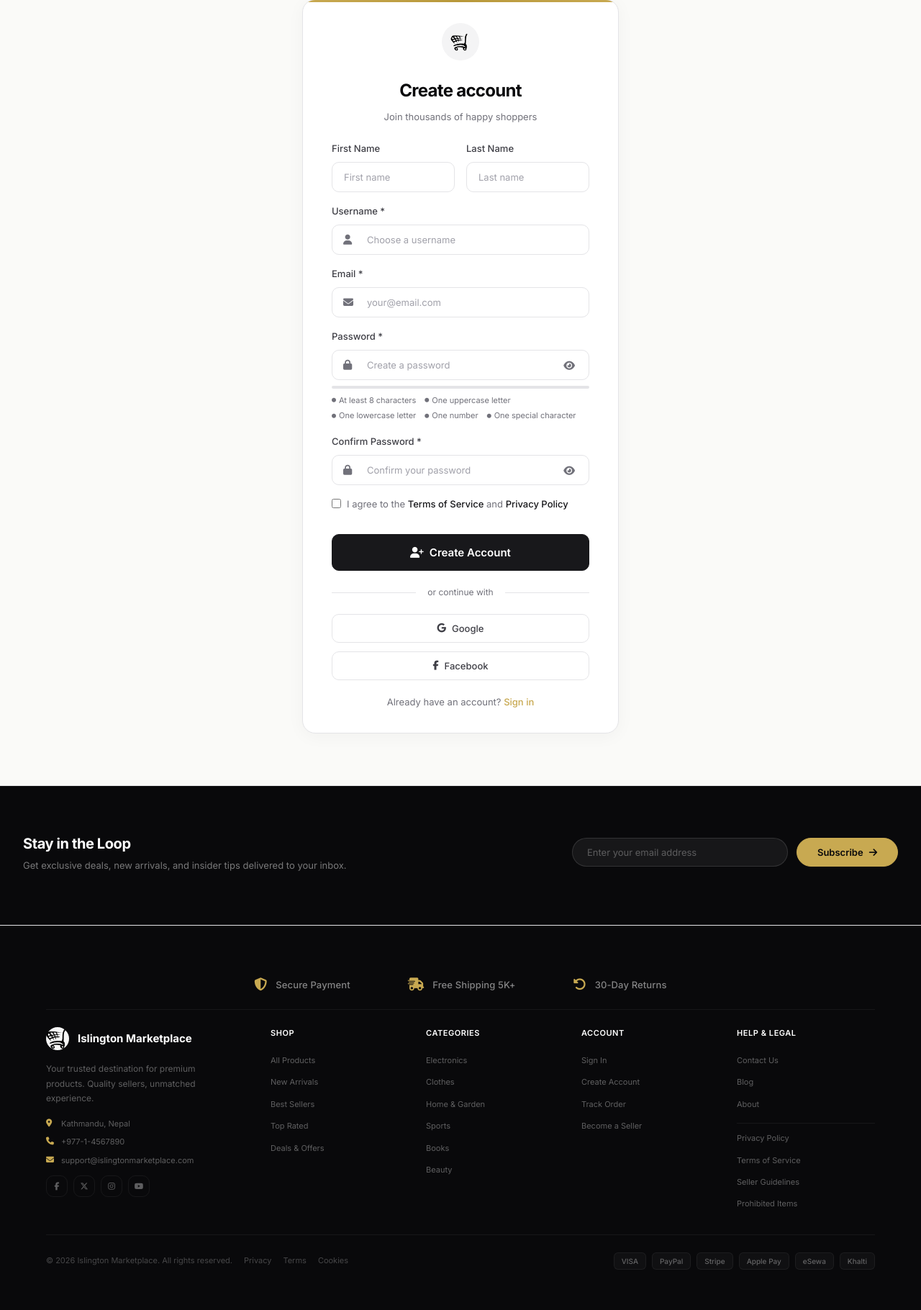
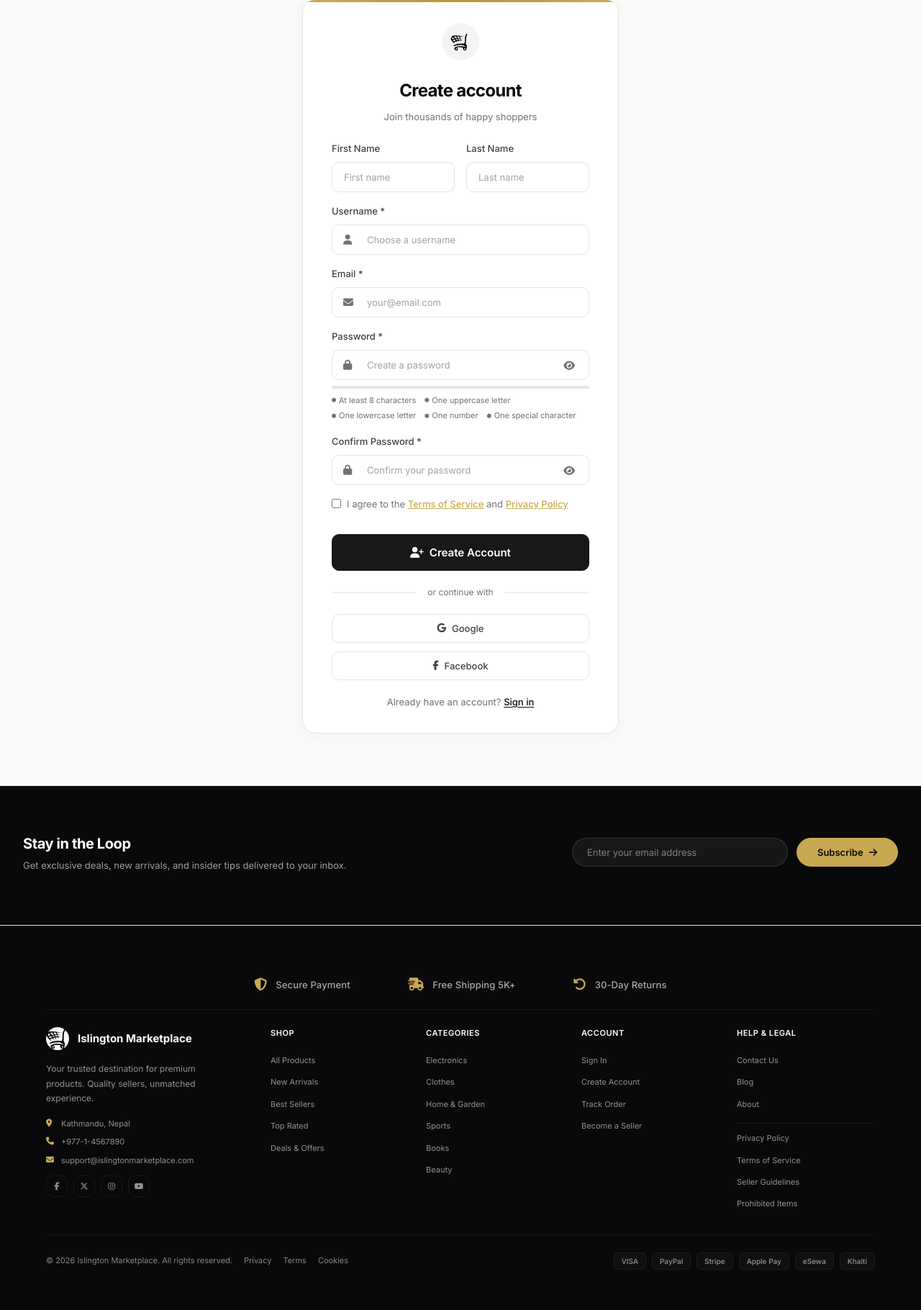
Before and after one commit to KushalKhanal777/MarketPlace, a Django app: page /register/ in a window 1280 px wide. Shown: the part 161-1981 px from the top of the page at 72% size. Run offline with Django 4.2, Linux system fonts and the light colour scheme; data comes from the database, SQL or seed files in the repository; both versions use the stored data as it was after the commit.

Commit message:
fix text contrast issues across all pages
- Fix register page: Terms/Privacy links now visible with accent color and underline
- Fix auth footer links: use ink color instead of low-contrast accent gold
- Fix footer text opacity: bump brand/contact/links from 0.35 to 0.55, bottom from 0.25 to 0.50
- Fix newsletter text opacity: bump from 0.3-0.45 to 0.45-0.6
- Fix hero/page-header/dashboard subtitle opacity: bump from 0.4-0.45 to 0.6-0.65
- Fix seller template subtitle opacity: bump from 0.4 to 0.6
- Fix footer trust items opacity: bump from 0.50 to 0.65
- Fix payment icons opacity: bump from 0.35 to 0.55

```diff
--- a/static/css/style.css
+++ b/static/css/style.css
@@ -374,7 +374,7 @@ input, textarea, select { font-family: inherit; }
 .hero-slide-content { position: relative; z-index: 2; max-width: 620px; padding: 0 var(--sp-16); }
 .hero-slide .hero-badge { display: inline-flex; align-items: center; gap: var(--sp-2); padding: 8px 20px; border-radius: var(--r-full); background: rgba(200,169,81,0.12); backdrop-filter: blur(10px); border: 1px solid rgba(200,169,81,0.2); color: var(--accent); font-size: var(--text-xs); font-weight: 600; margin-bottom: var(--sp-6); letter-spacing: 0.02em; animation: slideUp 0.6s 0.1s ease-out both; }
 .hero-slide h1 { font-family: var(--font-display); font-size: clamp(2.2rem, 5vw, 3.5rem); font-weight: 800; color: #fff; letter-spacing: -0.04em; line-height: 1.1; margin-bottom: var(--sp-5); animation: slideUp 0.6s 0.2s ease-out both; }
-.hero-slide p { font-size: var(--text-md); color: rgba(255,255,255,0.45); line-height: 1.75; margin-bottom: var(--sp-8); max-width: 480px; animation: slideUp 0.6s 0.3s ease-out both; }
+.hero-slide p { font-size: var(--text-md); color: rgba(255,255,255,0.65); line-height: 1.75; margin-bottom: var(--sp-8); max-width: 480px; animation: slideUp 0.6s 0.3s ease-out both; }
 .hero-slide .hero-actions { display: flex; gap: var(--sp-4); flex-wrap: wrap; animation: slideUp 0.6s 0.4s ease-out both; }
 .hero-slide .btn-primary { background: var(--accent); color: var(--secondary); border-color: var(--accent); font-weight: 600; padding: 12px 32px; font-size: var(--text-sm); }
 .hero-slide .btn-primary:hover { background: var(--accent-hover); border-color: var(--accent-hover); box-shadow: 0 8px 32px rgba(200,169,81,0.3); transform: translateY(-1px); }
@@ -571,7 +571,7 @@ input, textarea, select { font-family: inherit; }
 .page-header::before { content: ''; position: absolute; inset: 0; background: radial-gradient(ellipse at 50% 50%, rgba(200,169,81,0.06) 0%, transparent 70%); pointer-events: none; }
 .page-header-content { position: relative; z-index: 1; }
 .page-header h1 { font-family: var(--font-display); font-size: var(--text-3xl); font-weight: 700; color: #fff; letter-spacing: -0.03em; margin-bottom: var(--sp-3); }
-.page-header p { color: rgba(255,255,255,0.4); font-size: var(--text-sm); }
+.page-header p { color: rgba(255,255,255,0.6); font-size: var(--text-sm); }
 
 /* ========== PROMO BANNER ========== */
 .promo-banner { background: var(--accent); color: var(--secondary); padding: 10px 0; margin-bottom: var(--sp-6); border-radius: var(--r-lg); }
@@ -855,47 +855,47 @@ input, textarea, select { font-family: inherit; }
 .newsletter-section { background: var(--secondary); border-top: 1px solid var(--border); border-bottom: 1px solid var(--border); padding: var(--sp-10) 0; }
 .newsletter-inner { display: flex; align-items: center; justify-content: space-between; gap: var(--sp-8); }
 .newsletter-text h2 { font-family: var(--font-display); font-size: var(--text-xl); font-weight: 700; color: #fff; letter-spacing: -0.02em; margin-bottom: var(--sp-1); }
-.newsletter-text p { color: rgba(255,255,255,0.45); font-size: var(--text-sm); }
+.newsletter-text p { color: rgba(255,255,255,0.6); font-size: var(--text-sm); }
 .newsletter-form { display: flex; gap: var(--sp-3); flex-shrink: 0; }
 .newsletter-form input { width: 300px; padding: 10px 20px; border-radius: var(--r-full); border: 1.5px solid rgba(255,255,255,0.12); background: rgba(255,255,255,0.06); color: #fff; font-size: var(--text-sm); outline: none; transition: all var(--dur-base); }
-.newsletter-form input::placeholder { color: rgba(255,255,255,0.3); }
+.newsletter-form input::placeholder { color: rgba(255,255,255,0.45); }
 .newsletter-form input:focus { border-color: var(--accent); background: rgba(255,255,255,0.08); box-shadow: 0 0 0 3px rgba(200,169,81,0.15); }
 .newsletter-form .btn { flex-shrink: 0; background: var(--accent); color: var(--secondary); border-color: var(--accent); font-weight: 600; border-radius: var(--r-full); padding: 10px 28px; }
 .newsletter-form .btn:hover { background: var(--accent-hover); box-shadow: 0 4px 16px rgba(200,169,81,0.3); }
 @media (max-width: 768px) { .newsletter-inner { flex-direction: column; text-align: center; } .newsletter-form { width: 100%; } .newsletter-form input { flex: 1; width: 100%; min-width: 0; } }
 .newsletter-trust { display: flex; align-items: center; justify-content: center; gap: var(--sp-6); margin-top: var(--sp-6); }
-.newsletter-trust span { display: flex; align-items: center; gap: var(--sp-2); font-size: var(--text-xs); color: rgba(255,255,255,0.3); }
+.newsletter-trust span { display: flex; align-items: center; gap: var(--sp-2); font-size: var(--text-xs); color: rgba(255,255,255,0.45); }
 .newsletter-trust i { color: var(--accent); font-size: 11px; }
 
 /* ========== FOOTER ========== */
-.footer { background: var(--secondary); color: rgba(255,255,255,0.55); padding: var(--sp-6) var(--sp-8) 0; margin-top: 0; }
+.footer { background: var(--secondary); color: rgba(255,255,255,0.65); padding: var(--sp-6) var(--sp-8) 0; margin-top: 0; }
 .footer-main { display: grid; grid-template-columns: 1.5fr 1fr 1fr 1fr 1fr; gap: var(--sp-6); padding-bottom: var(--sp-8); }
 .footer-brand { grid-column: 1; grid-row: 1 / -1; }
 .footer-brand-logo { display: flex; align-items: center; gap: var(--sp-3); margin-bottom: var(--sp-4); font-family: var(--font-display); font-size: var(--text-md); font-weight: 700; color: #fff; }
-.footer-brand p { font-size: var(--text-xs); line-height: 1.7; margin-bottom: var(--sp-4); color: rgba(255,255,255,0.35); max-width: 240px; }
-.footer-contact-item { display: flex; align-items: flex-start; gap: var(--sp-2); font-size: 11px; color: rgba(255,255,255,0.35); margin-bottom: var(--sp-2); }
+.footer-brand p { font-size: var(--text-xs); line-height: 1.7; margin-bottom: var(--sp-4); color: rgba(255,255,255,0.55); max-width: 240px; }
+.footer-contact-item { display: flex; align-items: flex-start; gap: var(--sp-2); font-size: 11px; color: rgba(255,255,255,0.55); margin-bottom: var(--sp-2); }
 .footer-contact-item i { color: var(--accent); margin-top: 2px; width: 13px; }
-.footer-contact-item a { color: rgba(255,255,255,0.35); }
+.footer-contact-item a { color: rgba(255,255,255,0.55); }
 .footer-contact-item a:hover { color: var(--accent); }
 .footer-social { display: flex; gap: var(--sp-2); margin-top: var(--sp-3); }
-.footer-social a { width: 30px; height: 30px; border-radius: var(--r-md); border: 1px solid rgba(255,255,255,0.06); display: flex; align-items: center; justify-content: center; color: rgba(255,255,255,0.35); transition: all var(--dur-fast); font-size: 11px; }
+.footer-social a { width: 30px; height: 30px; border-radius: var(--r-md); border: 1px solid rgba(255,255,255,0.06); display: flex; align-items: center; justify-content: center; color: rgba(255,255,255,0.55); transition: all var(--dur-fast); font-size: 11px; }
 .footer-social a:hover { background: rgba(200,169,81,0.10); color: var(--accent); border-color: rgba(200,169,81,0.20); }
 .footer-col h4 { font-size: 11px; font-weight: 600; color: #fff; margin-bottom: var(--sp-4); text-transform: uppercase; letter-spacing: 0.05em; }
 .footer-col ul { display: flex; flex-direction: column; gap: var(--sp-2); }
-.footer-col ul li a { font-size: 11px; color: rgba(255,255,255,0.35); transition: color var(--dur-fast); }
+.footer-col ul li a { font-size: 11px; color: rgba(255,255,255,0.55); transition: color var(--dur-fast); }
 .footer-col ul li a:hover { color: var(--accent); }
 .footer-col ul li.footer-divider { margin-top: var(--sp-2); padding-top: var(--sp-2); border-top: 1px solid rgba(255,255,255,0.06); }
 .footer-trust { display: flex; align-items: center; justify-content: center; gap: 80px; padding: var(--sp-6) 0; border-bottom: 1px solid rgba(255,255,255,0.06); margin-bottom: var(--sp-6); }
 .trust-item { display: flex; align-items: center; gap: var(--sp-3); }
 .trust-item i { font-size: 18px; color: var(--accent); }
-.trust-item span { font-size: var(--text-sm); color: rgba(255,255,255,0.50); font-weight: 500; letter-spacing: 0.01em; }
+.trust-item span { font-size: var(--text-sm); color: rgba(255,255,255,0.65); font-weight: 500; letter-spacing: 0.01em; }
 .footer-bottom { display: flex; justify-content: space-between; align-items: center; padding: var(--sp-6) 0; border-top: 1px solid rgba(255,255,255,0.06); }
-.footer-bottom-left { display: flex; align-items: center; gap: var(--sp-4); font-size: 11px; color: rgba(255,255,255,0.25); }
-.footer-bottom-left a { color: rgba(255,255,255,0.25); }
+.footer-bottom-left { display: flex; align-items: center; gap: var(--sp-4); font-size: 11px; color: rgba(255,255,255,0.50); }
+.footer-bottom-left a { color: rgba(255,255,255,0.50); }
 .footer-bottom-left a:hover { color: var(--accent); }
 .footer-bottom-right { display: flex; align-items: center; gap: var(--sp-3); }
 .payment-icons { display: flex; gap: var(--sp-2); align-items: center; }
-.payment-icon { padding: 3px 10px; border-radius: var(--r-sm); background: rgba(255,255,255,0.03); border: 1px solid rgba(255,255,255,0.05); font-size: 10px; color: rgba(255,255,255,0.35); font-weight: 500; }
+.payment-icon { padding: 3px 10px; border-radius: var(--r-sm); background: rgba(255,255,255,0.03); border: 1px solid rgba(255,255,255,0.05); font-size: 10px; color: rgba(255,255,255,0.55); font-weight: 500; }
 
 /* ========== TOAST NOTIFICATIONS ========== */
 .toast-container { position: fixed; top: calc(var(--header-h) + var(--sp-4)); right: var(--sp-4); z-index: 10000; display: flex; flex-direction: column; gap: var(--sp-2); max-width: 380px; }
@@ -941,8 +941,8 @@ input, textarea, select { font-family: inherit; }
 .auth-social .btn { width: 100%; border-color: var(--border); background: var(--surface); color: var(--ink-soft); }
 .auth-social .btn:hover { background: var(--bg-alt); border-color: var(--ink-faint); }
 .auth-footer { text-align: center; margin-top: var(--sp-5); font-size: var(--text-sm); color: var(--ink-muted); }
-.auth-footer a { color: var(--accent); font-weight: 500; }
-.auth-footer a:hover { text-decoration: underline; }
+.auth-footer a { color: var(--ink); font-weight: 500; text-decoration: underline; text-underline-offset: 2px; }
+.auth-footer a:hover { color: var(--accent); }
 .auth-alert { padding: var(--sp-4); border-radius: var(--r-md); font-size: var(--text-sm); margin-bottom: var(--sp-5); display: flex; align-items: center; gap: var(--sp-3); transition: opacity 0.3s ease; }
 .auth-alert.success { background: var(--success-bg); color: var(--success); }
 .auth-alert.error { background: var(--danger-bg); color: var(--danger); }
@@ -1006,7 +1006,7 @@ input, textarea, select { font-family: inherit; }
 .dashboard-bg-content { position: relative; z-index: 1; display: flex; align-items: center; justify-content: space-between; }
 .dashboard-bg-left { flex: 1; }
 .dashboard-bg h1 { font-family: var(--font-display); font-size: var(--text-xl); font-weight: 700; color: #fff; letter-spacing: -0.03em; margin-bottom: var(--sp-1); }
-.dashboard-bg p { color: rgba(255,255,255,0.4); font-size: var(--text-sm); }
+.dashboard-bg p { color: rgba(255,255,255,0.6); font-size: var(--text-sm); }
 .dashboard-bg-right { flex-shrink: 0; margin-left: var(--sp-6); }
 .dashboard-bg-logo { width: 56px; height: 56px; opacity: 0.15; }
 .dashboard-layout { display: grid; grid-template-columns: var(--sidebar-w) 1fr; gap: var(--sp-6); align-items: start; }
--- a/templates/auth/login.html
+++ b/templates/auth/login.html
@@ -46,7 +46,7 @@
                     <input type="checkbox" name="remember_me" style="accent-color: var(--primary); width: 16px; height: 16px;">
                     Remember me
                 </label>
-                <a href="{% url 'password_reset' %}" style="font-size: var(--text-sm); color: var(--accent); font-weight: 500;">Forgot password?</a>
+                <a href="{% url 'password_reset' %}" style="font-size: var(--text-sm); color: var(--ink); font-weight: 500;">Forgot password?</a>
             </div>
             <button type="submit" class="btn btn-primary btn-block btn-lg" id="loginBtn">
                 <i class="fas fa-arrow-right-to-bracket"></i> Sign In
--- a/templates/auth/register.html
+++ b/templates/auth/register.html
@@ -81,7 +81,7 @@
             <div style="margin-bottom: var(--sp-5);">
                 <label style="display: flex; align-items: flex-start; gap: var(--sp-2); font-size: var(--text-sm); color: var(--ink-muted); cursor: pointer;">
                     <input type="checkbox" required style="accent-color: var(--primary); margin-top: 3px;">
-                    <span>I agree to the <a href="#" style="color: var(--primary); font-weight: 500;">Terms of Service</a> and <a href="#" style="color: var(--primary); font-weight: 500;">Privacy Policy</a></span>
+                    <span>I agree to the <a href="{% url 'terms_of_service' %}" style="color: var(--accent); font-weight: 500; text-decoration: underline;">Terms of Service</a> and <a href="{% url 'privacy_policy' %}" style="color: var(--accent); font-weight: 500; text-decoration: underline;">Privacy Policy</a></span>
                 </label>
             </div>
             <button type="submit" class="btn btn-primary btn-block btn-lg" id="registerBtn">
--- a/templates/seller/application_status.html
+++ b/templates/seller/application_status.html
@@ -30,7 +30,7 @@
     letter-spacing: -0.03em;
     margin-bottom: var(--sp-2);
 }
-.status-hero p { color: rgba(255,255,255,0.4); font-size: var(--text-sm); }
+.status-hero p { color: rgba(255,255,255,0.6); font-size: var(--text-sm); }
 
 .status-badge {
     display: inline-flex; align-items: center; gap: var(--sp-2);
--- a/templates/seller/become_seller.html
+++ b/templates/seller/become_seller.html
@@ -30,7 +30,7 @@
     letter-spacing: -0.03em;
     margin-bottom: var(--sp-3);
 }
-.seller-hero p { color: rgba(255,255,255,0.4); font-size: var(--text-sm); max-width: 500px; margin: 0 auto; }
+.seller-hero p { color: rgba(255,255,255,0.6); font-size: var(--text-sm); max-width: 500px; margin: 0 auto; }
 .seller-hero .hero-icon {
     width: 64px; height: 64px; border-radius: var(--r-xl);
     background: rgba(200,169,81,0.12); color: var(--accent);
```
Also changed, not shown: db.sqlite3.
